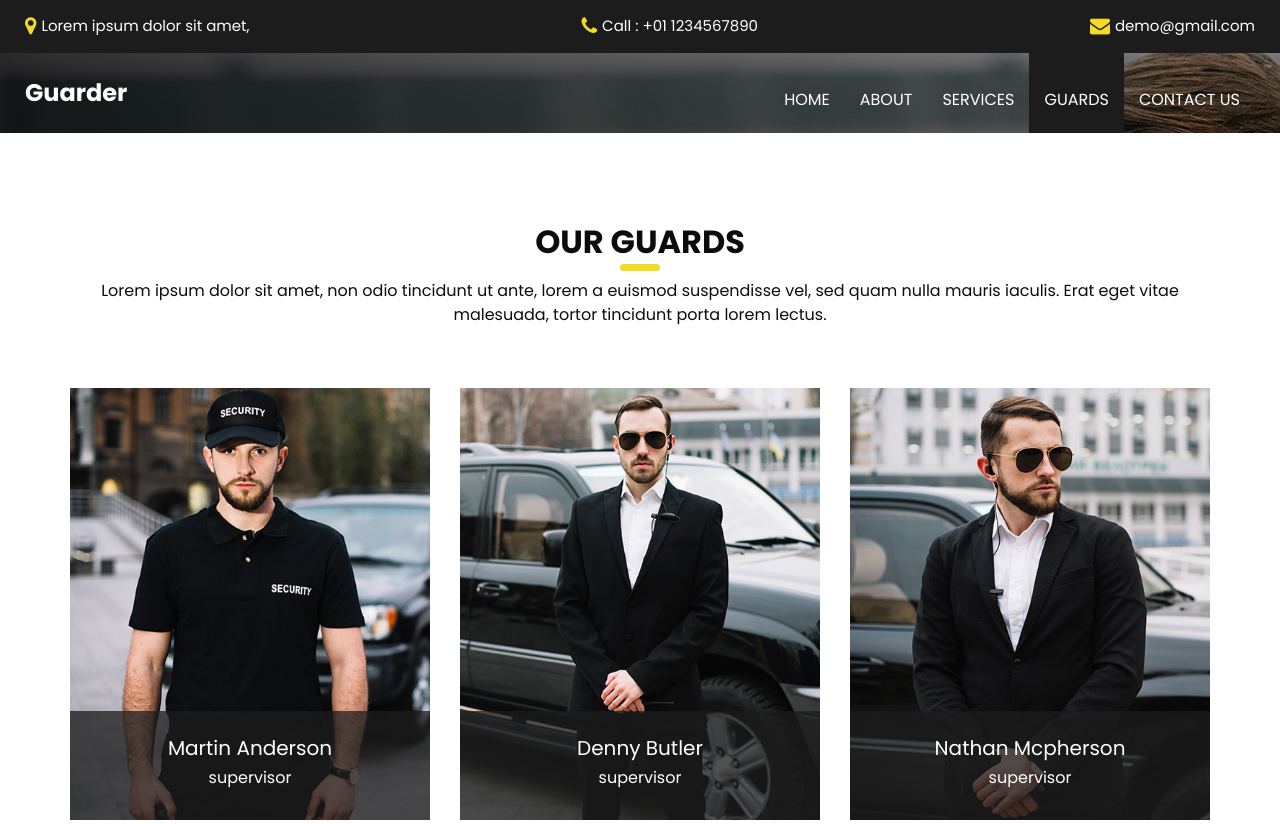
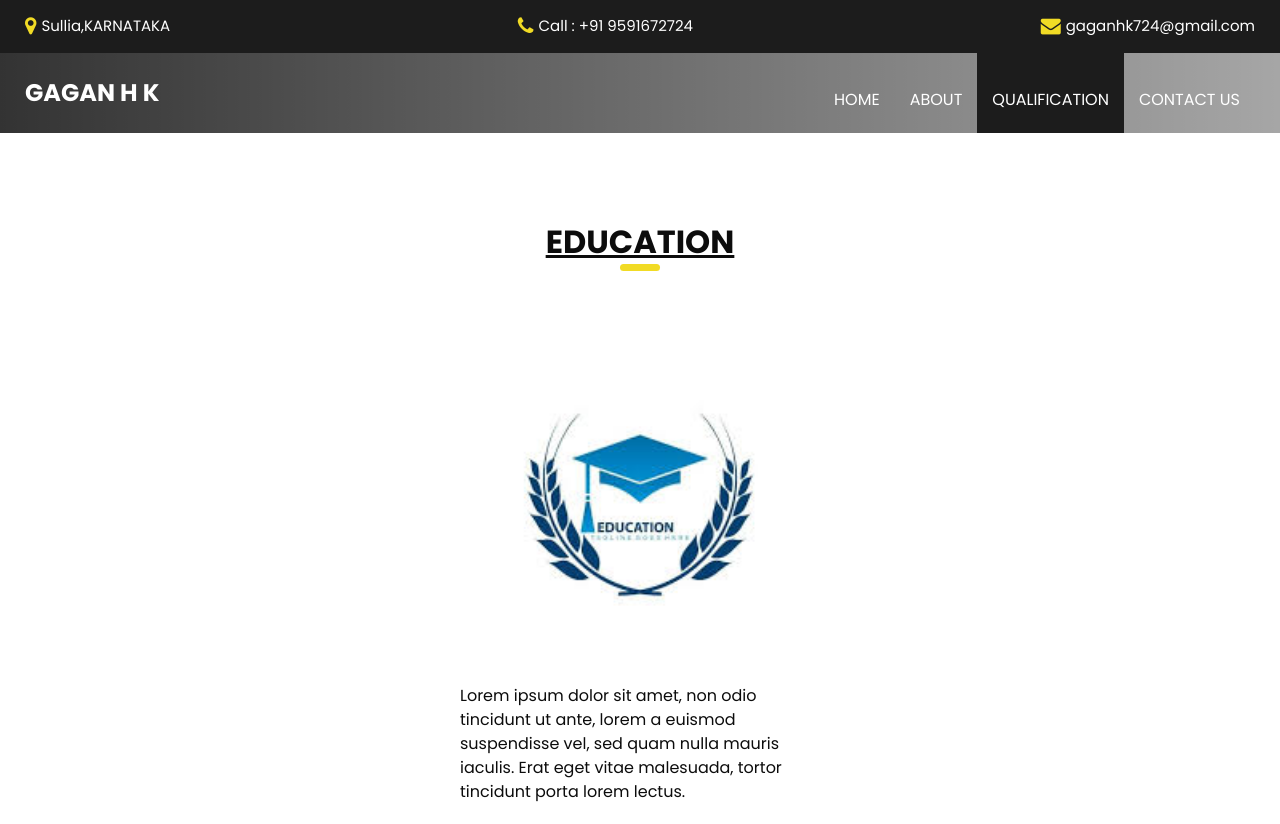
Before and after one commit to GaganHK/portfolio, a plain HTML site: page education.html in a window 1280 px wide. Shown: the top 824 px of the page. Drawn offline with Linux system fonts and the light colour scheme.

Commit message:
portfolio

```diff
--- a/guard.html
+++ b/education.html
@@ -32,7 +32,7 @@
     <!-- header section strats -->
     <div class="hero_bg_box">
       <div class="img-box">
-        <img src="images/hero-bg.jpg" alt="">
+        <!-- <img src="images/hero-bg.jpg" alt=""> -->
       </div>
     </div>
 
@@ -43,19 +43,19 @@
             <a href="" class="contact_link1">
               <i class="fa fa-map-marker" aria-hidden="true"></i>
               <span>
-                Lorem ipsum dolor sit amet,
+               Sullia,KARNATAKA
               </span>
             </a>
             <a href="" class="contact_link2">
               <i class="fa fa-phone" aria-hidden="true"></i>
               <span>
-                Call : +01 1234567890
+                Call : +91 9591672724
               </span>
             </a>
             <a href="" class="contact_link3">
               <i class="fa fa-envelope" aria-hidden="true"></i>
               <span>
-                demo@gmail.com
+                gaganhk724@gmail.com
               </span>
             </a>
           </div>
@@ -66,7 +66,7 @@
           <nav class="navbar navbar-expand-lg custom_nav-container">
             <a class="navbar-brand" href="index.html">
               <span>
-                Guarder
+                GAGAN H K
               </span>
             </a>
             <button class="navbar-toggler" type="button" data-toggle="collapse" data-target="#navbarSupportedContent" aria-controls="navbarSupportedContent" aria-expanded="false" aria-label="Toggle navigation">
@@ -81,11 +81,11 @@
                 <li class="nav-item">
                   <a class="nav-link" href="about.html"> About</a>
                 </li>
-                <li class="nav-item">
+                <!-- <li class="nav-item">
                   <a class="nav-link" href="service.html"> Services </a>
-                </li>
+                </li> -->
                 <li class="nav-item active">
-                  <a class="nav-link" href="guard.html"> Guards </a>
+                  <a class="nav-link" href="education.html"> QUALIFICATION </a>
                 </li>
                 <li class="nav-item">
                   <a class="nav-link" href="contact.html">Contact us</a>
@@ -105,60 +105,23 @@
     <div class="container">
       <div class="heading_container heading_center">
         <h2>
-          Our Guards
+        <u>EDUCATION</u>
         </h2>
-        <p>
-          Lorem ipsum dolor sit amet, non odio tincidunt ut ante, lorem a euismod suspendisse vel, sed quam nulla mauris
-          iaculis. Erat eget vitae malesuada, tortor tincidunt porta lorem lectus.
-        </p>
+
       </div>
       <div class="row">
         <div class="col-md-4 col-sm-6 mx-auto ">
           <div class="box">
             <div class="img-box">
-              <img src="images/t1.jpg" alt="">
+              <img src="images/images.jpeg" alt="">
             </div>
-            <div class="detail-box">
-              <h5>
-                Martin Anderson
-              </h5>
-              <h6 class="">
-                supervisor
-              </h6>
-            </div>
-          </div>
-        </div>
-        <div class="col-md-4 col-sm-6 mx-auto ">
-          <div class="box">
-            <div class="img-box">
-              <img src="images/t2.jpg" alt="">
-            </div>
-            <div class="detail-box">
-              <h5>
-                Denny Butler
-              </h5>
-              <h6 class="">
-                supervisor
-              </h6>
-            </div>
-          </div>
-        </div>
-        <div class="col-md-4 col-sm-6 mx-auto ">
-          <div class="box">
-            <div class="img-box">
-              <img src="images/t3.jpg" alt="">
-            </div>
-            <div class="detail-box">
-              <h5>
-                Nathan Mcpherson
-              </h5>
-              <h6 class="">
-                supervisor
-              </h6>
-            </div>
-          </div>
-        </div>
-      </div>
+            <p>
+              Lorem ipsum dolor sit amet, non odio tincidunt ut ante, lorem a euismod suspendisse vel, sed quam nulla mauris
+              iaculis. Erat eget vitae malesuada, tortor tincidunt porta lorem lectus.
+            </p>
+
+
+
       <div class="btn-box">
         <a href="">
           View All
@@ -170,7 +133,7 @@
   <!-- end team section -->
 
   <!-- info section -->
-  <section class="info_section ">
+  <!-- <section class="info_section ">
     <div class="container">
       <div class="row">
         <div class="col-md-3">
@@ -270,7 +233,7 @@
         </div>
       </div>
     </div>
-  </section>
+  </section> -->
 
   <!-- end info_section -->
 
```
Also changed, not shown: about.html (+7 -7 lines), contact.html (+5 -5 lines), index.html (+12 -11 lines), service.html (+4 -20 lines), images/index1.jpeg (added).
